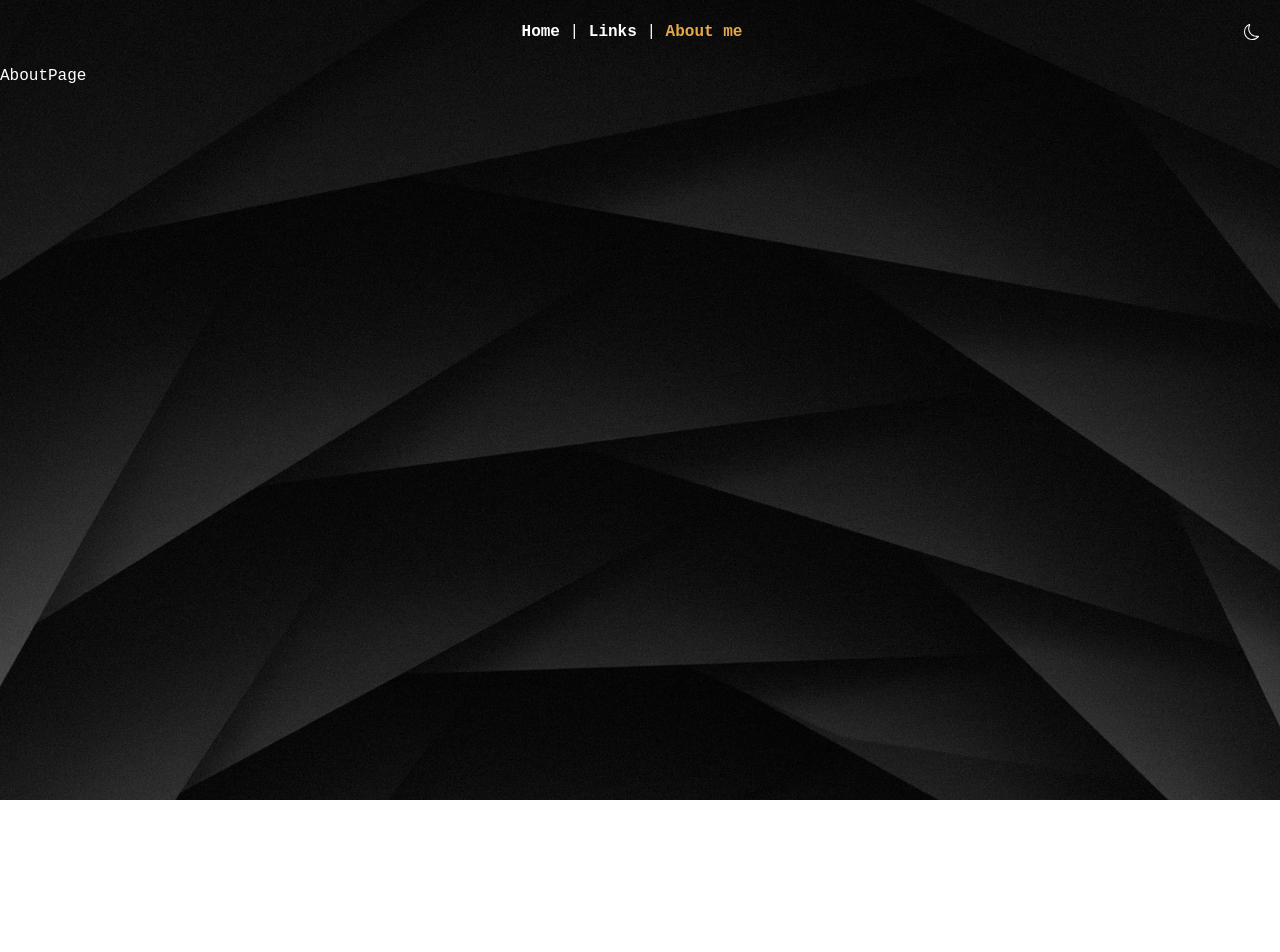
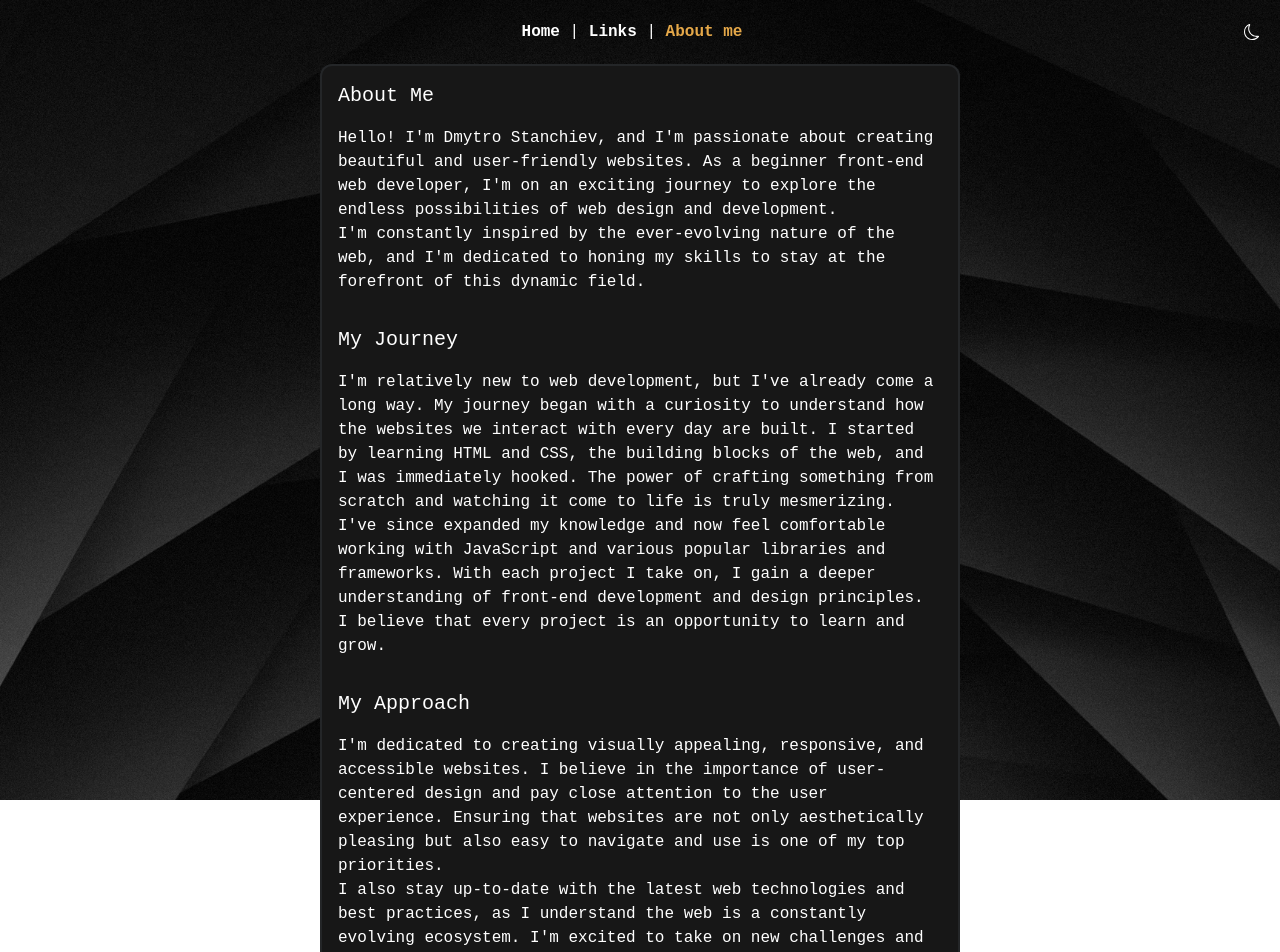
Before and after one commit to old4ever/portfolio, a React (Vite) app: page /about in a window 1280 px wide. Shown: the top 952 px of the page. Before the commit the page ends 800 px from the top, so only its background shows below. Built offline with nearby package versions, Linux system fonts and the light colour scheme.

Commit message:
Fill 'About' page with content

```diff
--- a/src/components/About/AboutPage.jsx
+++ b/src/components/About/AboutPage.jsx
@@ -1,4 +1,5 @@
 import { useEffect } from "react";
+import { Link } from "react-router-dom";
 
 const AboutPage = () => {
   useEffect(() => {
@@ -11,7 +12,95 @@ const AboutPage = () => {
     navbar.children.home.classList.remove("router-link-exact-active");
   }, []);
 
-  return <div className="dark:text-white">AboutPage</div>;
+  return (
+    <div className="dark:text-white flex justify-center">
+      <div className=" max-w-[40rem] rounded-xl border-2 border-slate-400/10 dark:hover:border-slate-100/20 bg-neutral-100 p-4 dark:bg-neutral-900">
+        <h1 className="text-xl pb-4">About Me</h1>
+        <p>
+          Hello! I'm Dmytro Stanchiev, and I'm passionate about creating
+          beautiful and user-friendly websites. As a beginner front-end web
+          developer, I'm on an exciting journey to explore the endless
+          possibilities of web design and development.
+        </p>
+        <p>
+          I'm constantly inspired by the ever-evolving nature of the web, and
+          I'm dedicated to honing my skills to stay at the forefront of this
+          dynamic field.
+        </p>
+        <h1 className="text-xl pb-4 pt-8">My Journey</h1>
+        <p>
+          I'm relatively new to web development, but I've already come a long
+          way. My journey began with a curiosity to understand how the websites
+          we interact with every day are built. I started by learning HTML and
+          CSS, the building blocks of the web, and I was immediately hooked. The
+          power of crafting something from scratch and watching it come to life
+          is truly mesmerizing.
+        </p>
+        <p>
+          I've since expanded my knowledge and now feel comfortable working with
+          JavaScript and various popular libraries and frameworks. With each
+          project I take on, I gain a deeper understanding of front-end
+          development and design principles. I believe that every project is an
+          opportunity to learn and grow.
+        </p>
+        <h1 className="text-xl pb-4 pt-8">My Approach</h1>
+        <p>
+          I'm dedicated to creating visually appealing, responsive, and
+          accessible websites. I believe in the importance of user-centered
+          design and pay close attention to the user experience. Ensuring that
+          websites are not only aesthetically pleasing but also easy to navigate
+          and use is one of my top priorities.
+        </p>
+        <p>
+          I also stay up-to-date with the latest web technologies and best
+          practices, as I understand the web is a constantly evolving ecosystem.
+          I'm excited to take on new challenges and adapt to the ever-changing
+          landscape of web development.
+        </p>
+        <h1 className="text-xl pb-4 pt-8">What I Can Do</h1>
+        <p>
+          While I'm still on my journey as a beginner front-end web developer,
+          I'm proud of the work I've done so far. Here are some of the skills
+          and tools I've been working with:
+        </p>
+        <ul className="list-disc px-8">
+          <li>HTML5, CSS3, and JavaScript</li>
+          <li>Responsive web design</li>
+          <li>
+            Front-end libraries and frameworks (e.g., Bootstrap, React,
+            Tailwind)
+          </li>
+          <li>Version control with Git</li>
+          <li>Web accessibility and SEO best practices</li>
+          <li>Debugging and problem-solving skills</li>
+        </ul>
+        <h1 className="text-xl pb-4 pt-8">My Portfolio</h1>
+        <p>
+          Take a look at <Link to="/links">my portfolio</Link> to see some of
+          the projects I've been working on. Each project represents a unique
+          challenge and a valuable learning experience. I'm excited to continue
+          building and refining my skills and to share my journey with you.
+        </p>
+        <h1 className="text-xl pb-4 pt-8">Let's Connect</h1>
+        <p>
+          I'm always eager to connect with fellow developers, designers, and
+          anyone who shares my passion for the web. If you're interested in
+          collaborating on a project, have questions, or just want to chat, feel
+          free to reach out to me. You can find me on LinkedIn and{" "}
+          <a href="https://github.com/old4ever" target="_blank">
+            GitHub
+          </a>
+          , or drop me an email at{" "}
+          <a href="mailto:contact@old4ever.cyou">contact@old4ever.cyou</a>.
+        </p>
+        <p>
+          Thank you for visiting my portfolio, and I look forward to the
+          exciting opportunities that lie ahead on my journey as a front-end web
+          developer!
+        </p>
+      </div>
+    </div>
+  );
 };
 
 export default AboutPage;
```
Also changed, not shown: 1 other file (tests, documents, lock files or other folders).
